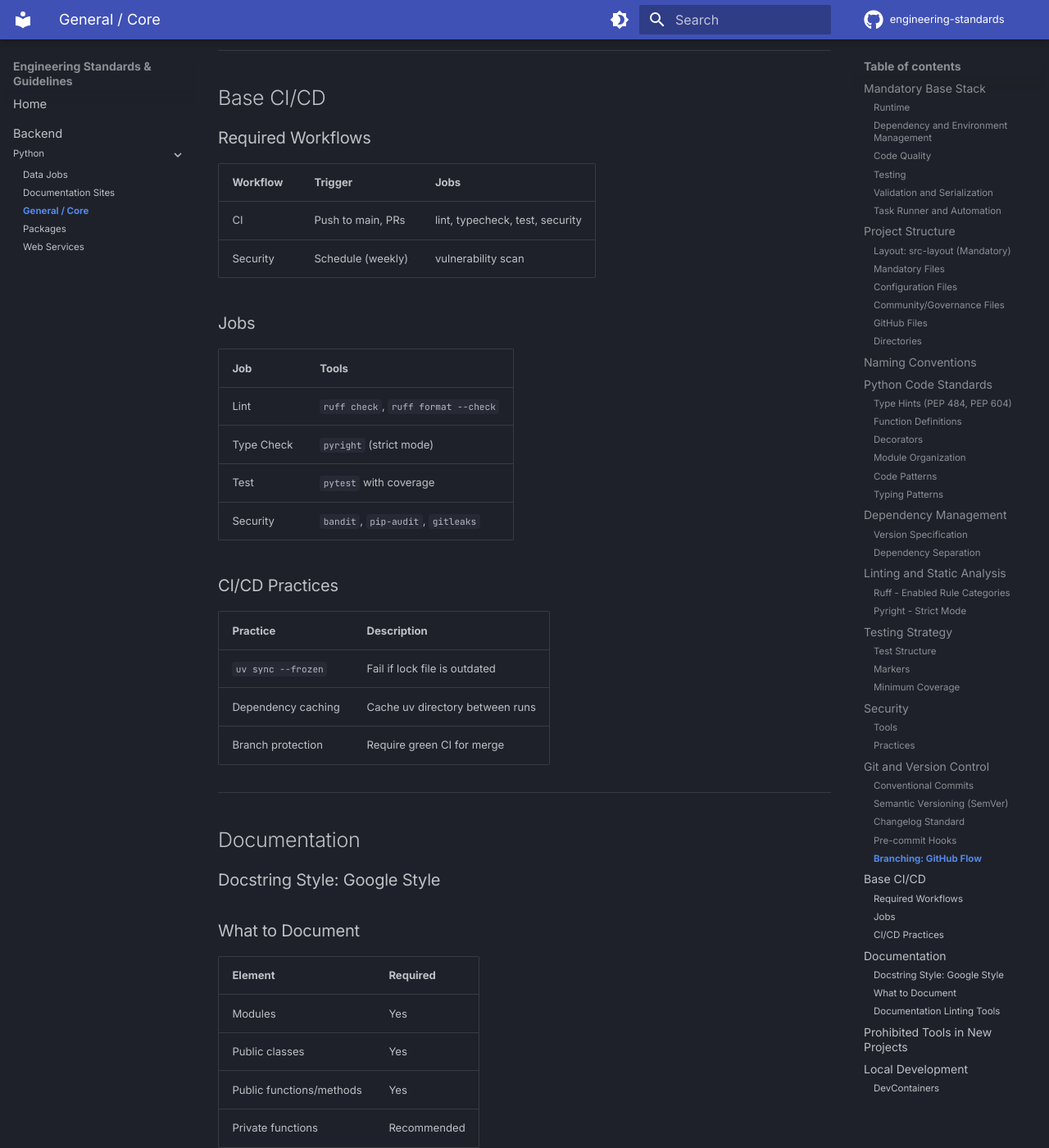
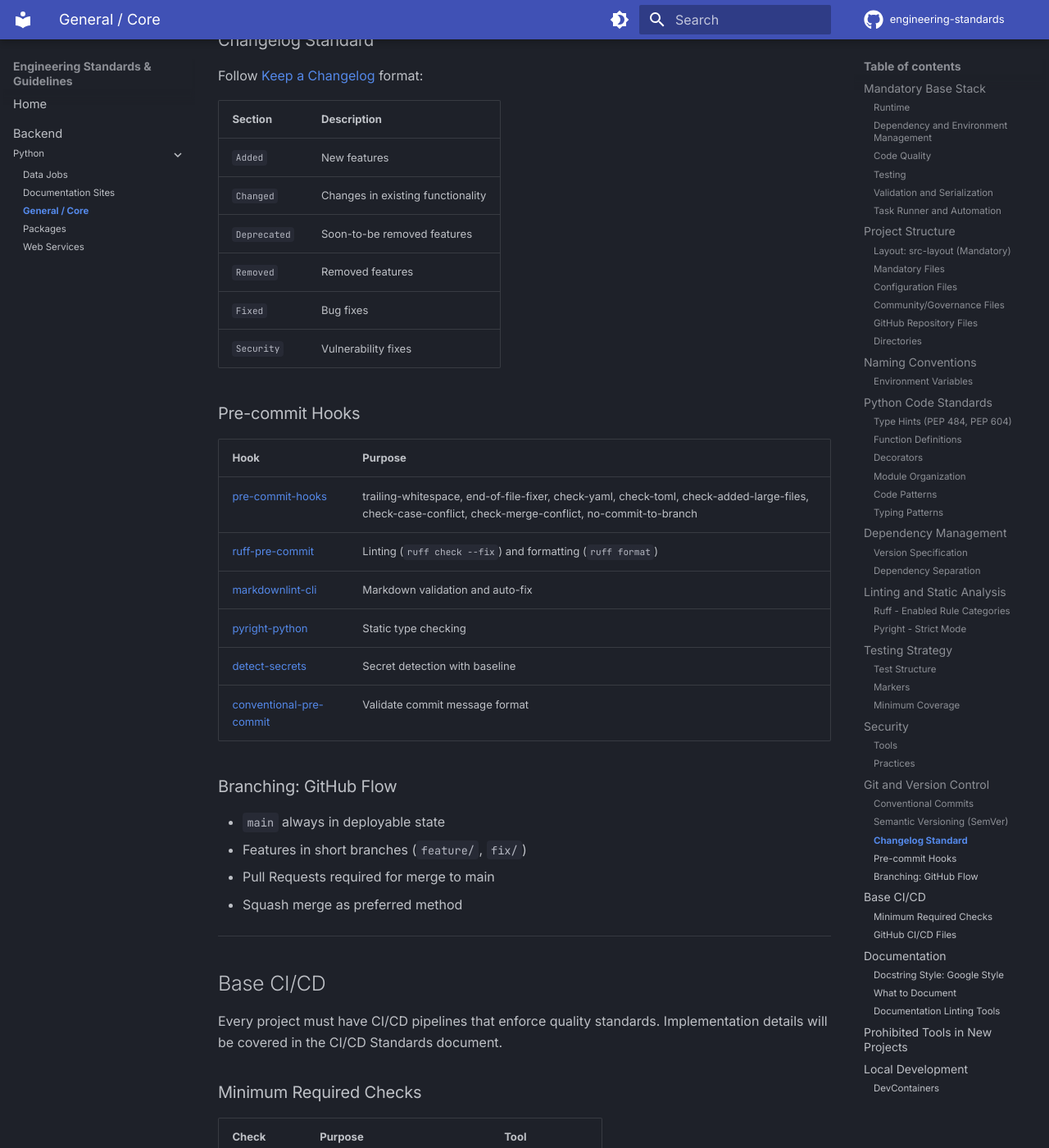
Before and after one commit to landerox/engineering-standards, an MkDocs documentation site: the page built from docs/backend/python/general-core.md, in a window 1280 px wide and 1400 px high, scrolled down 11724 px. Shown: the whole window at 82% size. Built offline with MkDocs 1.6.1 and Material for MkDocs 9.7.7, drawn with Linux system fonts in a browser that asks for light colours; comment, search, counter and statistics services are not loaded; some of the changed text lies outside the part shown.

Commit message:
chore: update pre-commit config and python core docs (#20)

```diff
--- a/docs/backend/python/general-core.md
+++ b/docs/backend/python/general-core.md
@@ -92,7 +92,7 @@ All projects must use src-layout where source code resides within a `src/` direc
 | `CHANGELOG.md` | Change history by version ([Keep a Changelog](https://keepachangelog.com/) + [SemVer](https://semver.org/)) |
 | `SECURITY.md` | Security policy and vulnerability reporting process |
 
-### GitHub Files
+### GitHub Repository Files
 
 | File | Purpose |
 |------|---------|
@@ -125,6 +125,28 @@ All projects must use src-layout where source code resides within a `src/` direc
 | Type aliases | PascalCase | `UserId` |
 | Private | `_` prefix | `_internal_cache` |
 | "Very private" | `__` prefix | `__secret_key` |
+| Environment variables | UPPER_SNAKE_CASE | `DATABASE_URL` |
+
+### Environment Variables
+
+| Practice | Convention | Example |
+|----------|------------|---------|
+| General format | `UPPER_SNAKE_CASE` | `LOG_LEVEL`, `DEBUG` |
+| App prefix | `APPNAME_*` | `MYAPP_DATABASE_URL` |
+| Feature flags | `ENABLE_*` or `*_ENABLED` | `ENABLE_CACHE`, `FEATURE_X_ENABLED` |
+| URLs/Endpoints | `*_URL` or `*_ENDPOINT` | `API_URL`, `REDIS_ENDPOINT` |
+| Secrets | `*_KEY`, `*_SECRET`, `*_TOKEN` | `API_KEY`, `JWT_SECRET` |
+| Timeouts | `*_TIMEOUT` (in seconds) | `REQUEST_TIMEOUT` |
+| Ports | `*_PORT` | `SERVER_PORT` |
+
+**Best practices:**
+
+| Practice | Description |
+|----------|-------------|
+| Use app prefix in shared environments | Avoid collisions: `MYAPP_DB_HOST` vs `DB_HOST` |
+| Document all variables | Keep `.env.example` updated |
+| Use descriptive names | `DATABASE_CONNECTION_POOL_SIZE` over `DB_POOL` |
+| Don't embed environment in name | Use `API_URL`, not `PROD_API_URL` |
 
 ---
 
@@ -297,9 +319,14 @@ All functions must have type annotations:
 | `feat` | New functionality |
 | `fix` | Bug fix |
 | `docs` | Documentation only |
+| `style` | Code style (formatting, no logic change) |
 | `refactor` | Refactoring without functional change |
+| `perf` | Performance improvements |
 | `test` | Add or fix tests |
+| `build` | Build system or dependencies |
+| `ci` | CI/CD configuration |
 | `chore` | Maintenance tasks |
+| `revert` | Revert a previous commit |
 
 ### Semantic Versioning (SemVer)
 
@@ -330,12 +357,12 @@ Follow [Keep a Changelog](https://keepachangelog.com/) format:
 
 | Hook | Purpose |
 |------|---------|
-| ruff check | Linting |
-| ruff format | Verify format |
-| pyright | Type checking |
+| [pre-commit-hooks](https://github.com/pre-commit/pre-commit-hooks) | trailing-whitespace, end-of-file-fixer, check-yaml, check-toml, check-added-large-files, check-case-conflict, check-merge-conflict, no-commit-to-branch |
+| [ruff-pre-commit](https://github.com/astral-sh/ruff-pre-commit) | Linting (`ruff check --fix`) and formatting (`ruff format`) |
+| [markdownlint-cli](https://github.com/igorshubovych/markdownlint-cli) | Markdown validation and auto-fix |
+| [pyright-python](https://github.com/RobertCraigie/pyright-python) | Static type checking |
+| [detect-secrets](https://github.com/Yelp/detect-secrets) | Secret detection with baseline |
 | [conventional-pre-commit](https://github.com/compilerla/conventional-pre-commit) | Validate commit message format |
-| detect-secrets | Detect secrets |
-| no-commit-to-branch | Prevent direct commits to main |
 
 ### Branching: GitHub Flow
 
@@ -348,29 +375,23 @@ Follow [Keep a Changelog](https://keepachangelog.com/) format:
 
 ## Base CI/CD
 
-### Required Workflows
+Every project must have CI/CD pipelines that enforce quality standards. Implementation details will be covered in the CI/CD Standards document.
 
-| Workflow | Trigger | Jobs |
-|----------|---------|------|
-| CI | Push to main, PRs | lint, typecheck, test, security |
-| Security | Schedule (weekly) | vulnerability scan |
+### Minimum Required Checks
 
-### Jobs
+| Check | Purpose | Tool |
+|-------|---------|------|
+| Lint | Code style and errors | Ruff |
+| Type Check | Static type verification | Pyright |
+| Test | Automated tests with coverage | pytest |
+| Security | Vulnerability scanning | Bandit, pip-audit |
 
-| Job | Tools |
-|-----|-------|
-| Lint | `ruff check`, `ruff format --check` |
-| Type Check | `pyright` (strict mode) |
-| Test | `pytest` with coverage |
-| Security | `bandit`, `pip-audit`, `gitleaks` |
+### GitHub CI/CD Files
 
-### CI/CD Practices
-
-| Practice | Description |
-|----------|-------------|
-| `uv sync --frozen` | Fail if lock file is outdated |
-| Dependency caching | Cache uv directory between runs |
-| Branch protection | Require green CI for merge |
+| File | Purpose |
+|------|---------|
+| `.github/workflows/` | CI/CD pipeline definitions |
+| `.github/dependabot.yml` | Automatic dependency updates |
 
 ---
 
```
Also changed, not shown: other parts of docs/backend/python/general-core.md (+1 -0 lines), .pre-commit-config.yaml (+5 -9 lines).
